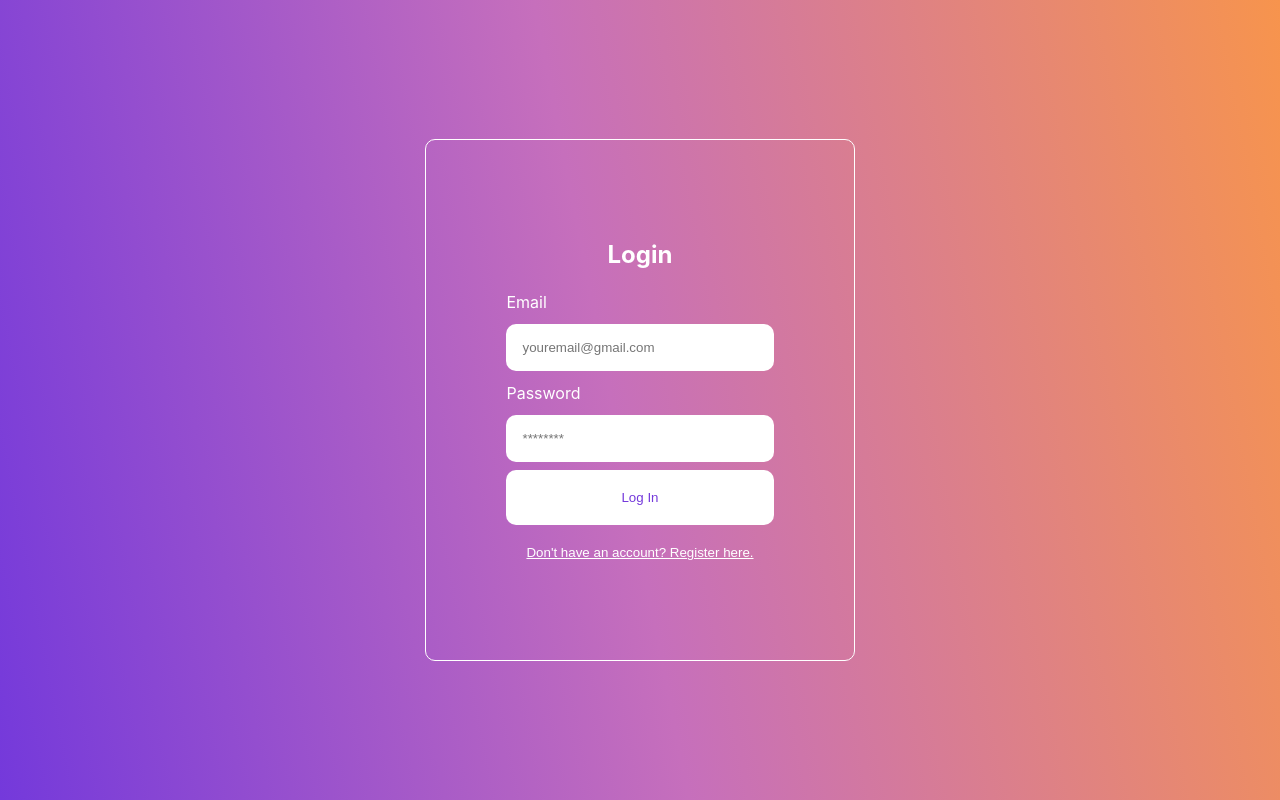
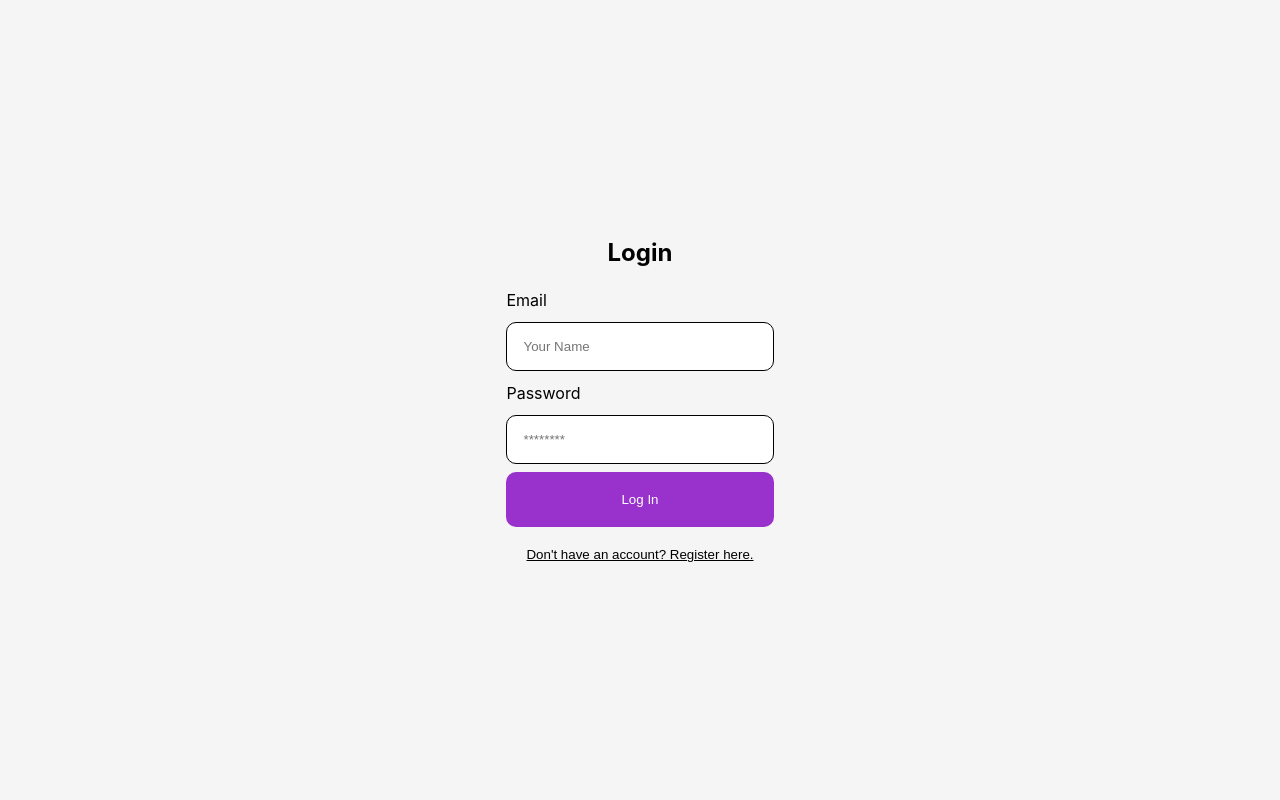
Before and after one commit to AndriiSkosyr/PetProjectFrontEnd, a React (Create React App) app in the folder login-register-app/: page / in a window 1280 px wide. Built offline with nearby package versions, Linux system fonts and the light colour scheme.

Commit message:
Login/RegisterPage v.0.2.5 Both Login and Register pages work fine and send correct data to an API.

```diff
--- a/login-register-app/src/App.css
+++ b/login-register-app/src/App.css
@@ -4,8 +4,10 @@
   min-height: 100vh;
   align-items: center;
   justify-content: center;
-  color: white;
-  background-image: linear-gradient(79deg, #7439db, #c66fbc 48%, #f7944d);
+  color: black;
+  /*background-image: linear-gradient(79deg, #7439db, #c66fbc 48%, #f7944d);*/
+  background-color: whitesmoke;
+
 }
 
 .auth-form-container,
@@ -18,8 +20,6 @@
 @media screen and (min-width: 600px) {
   .auth-form-container {
     padding: 5rem;
-    border: 1px solid white;
-    border-radius: 10px;
     margin: 0.5rem;
   }
 }
@@ -32,21 +32,21 @@ label {
 input {
   margin: 0.5rem 0;
   padding: 1rem;
-  border: none;
+  border: solid black 1px;
   border-radius: 10px;
 }
 
 button {
   border: none;
-  background-color: white;
+  background-color: darkorchid;
   padding: 20px;
   border-radius: 10px;
   cursor: pointer;
-  color: #7439db;
+  color: white;
 }
 
 .link-btn {
   background: none;
-  color: white;
+  color: black;
   text-decoration: underline;
 }
--- a/login-register-app/src/components/Login.jsx
+++ b/login-register-app/src/components/Login.jsx
@@ -1,22 +1,39 @@
 import React, { useState } from "react";
 
 export const Login = (props) => {
-  const [email, setEmail] = useState("")
-  const [pass, setPass] = useState("")
+  const [name, setName] = useState("")
+  const [password, setPassword] = useState("")
 
   const handleSubmit = (e) => {
     e.preventDefault();
-    console.log(email);
+    ClientLogin(name, password)
+  }
+
+  const ClientLogin = async (name, password) => {
+    await fetch("http://127.0.0.1:5000/login", {
+      method: "POST",
+      body: JSON.stringify({
+        clientName: name,
+        clientPassword: password
+      }),
+      headers: {
+        "Content-type": "application/json; charset=UTF-8",
+      },
+    })
+      .then((response) => response.json())
+      .catch((err) => {
+        console.log(err.message);
+      });
   }
 
   return (
     <div className="auth-form-container">
       <h2>Login</h2>
       <form className="login-form" onSubmit={handleSubmit}>
-        <label htmlFor="email">Email</label>
-        <input value={email} onChange={(e) => setEmail(e.target.value)} type="email" placeholder="youremail@gmail.com" id="email" name="email" />
+        <label htmlFor="name">Email</label>
+        <input value={name} onChange={(e) => setName(e.target.value)} type="text" placeholder="Your Name" id="name" name="name" />
         <label htmlFor="password">Password</label>
-        <input value={pass} onChange={(e) => setPass(e.target.value)} type="password" placeholder="********" id="password" name="password" />
+        <input value={password} onChange={(e) => setPassword(e.target.value)} type="password" placeholder="********" id="password" name="password" />
         <button type="submit">Log In</button>
       </form>
       <button className="link-btn" onClick={() => props.onFormSwitch("register")}>Don't have an account? Register here.</button>
--- a/login-register-app/src/components/Register.jsx
+++ b/login-register-app/src/components/Register.jsx
@@ -1,18 +1,16 @@
 import React, { useState } from "react";
-
 
 export const Register = (props) => {
   const [email, setEmail] = useState("")
-  const [password, setPass] = useState("")
+  const [password, setPassword] = useState("")
   const [name, setName] = useState("")
 
   const handleSubmit = (e) => {
     e.preventDefault();
-    console.log(email);
     ClientRegister(name, email, password)
     //setName("")
     //setEmail("")
-    //setPass("")
+    //setPassword("")
   }
 
   const ClientRegister = async (name, email, password) => {
@@ -38,12 +36,12 @@ export const Register = (props) => {
     <div className="auth-from-container">
       <h2>Register</h2>
       <form className="register-form" onSubmit={handleSubmit}>
-        <label htmlFor="name">FullName</label>
-        <input value={name} onChange={(e) => setName(e.target.value)} type="text" placeholder="yourname" id="name" name="name"></input>
+        <label htmlFor="name">Full name</label>
+        <input value={name} onChange={(e) => setName(e.target.value)} type="text" placeholder="Your Name" id="name" name="name"></input>
         <label htmlFor="email">Email</label>
         <input value={email} onChange={(e) => setEmail(e.target.value)} type="email" placeholder="youremail@gmail.com" id="email" name="email" />
         <label htmlFor="password">Password</label>
-        <input value={password} onChange={(e) => setPass(e.target.value)} type="password" placeholder="********" id="password" name="password" />
+        <input value={password} onChange={(e) => setPassword(e.target.value)} type="password" placeholder="********" id="password" name="password" />
         <button type="submit">Register</button>
       </form>
       <button className="link-btn" onClick={() => props.onFormSwitch("login")}>Already have an account? Login here.</button>
```
